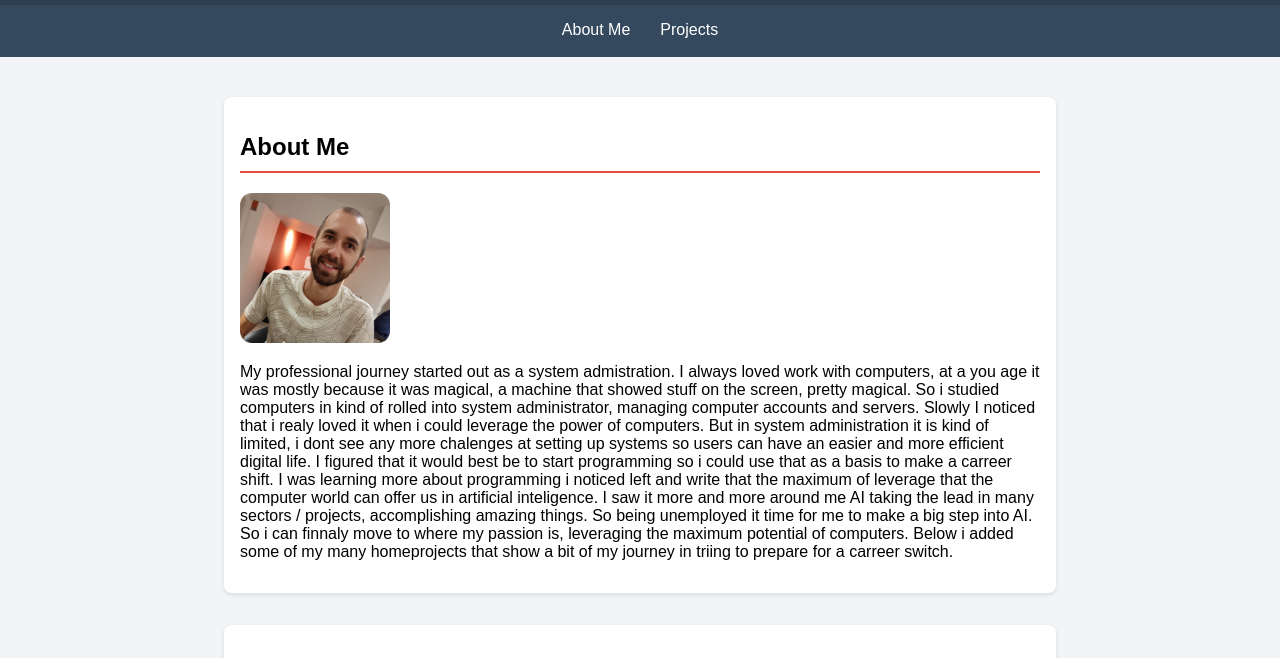
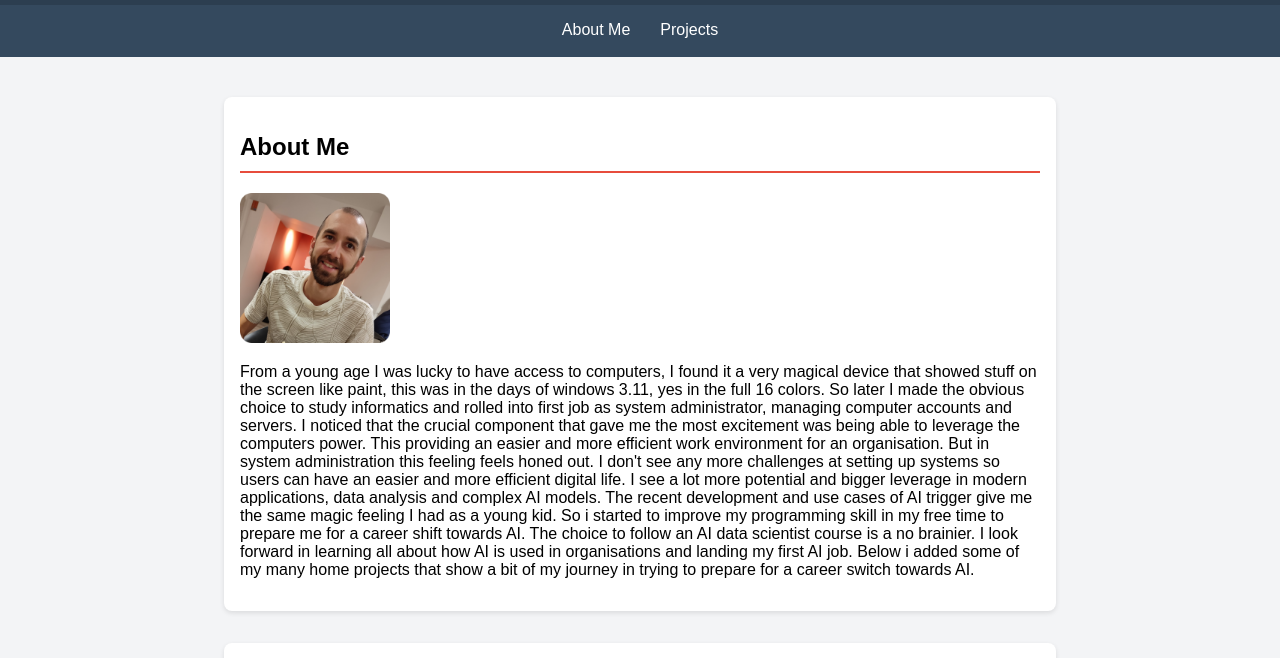
Before and after one commit to GerritGeeraerts/becode, a plain HTML site: page index.html in a window 1280 px wide. Shown: the part 95-753 px from the top of the page. Drawn offline with Linux system fonts and the light colour scheme.

Commit message:
Update index.html

```diff
--- a/index.html
+++ b/index.html
@@ -107,7 +107,7 @@
     <section id="about-me">
         <h2>About Me</h2>
         <img src="./self.png" alt="self.me" width="150">
-        <p>My professional journey started out as a system admistration. I always loved work with computers, at a you age it was mostly because it was magical, a machine that showed stuff on the screen, pretty magical. So i studied computers in kind of rolled into system administrator, managing computer accounts and servers. Slowly I noticed that i realy loved it when i could leverage the power of computers. But in system administration it is kind of limited, i dont see any more chalenges at setting up systems so users can have an easier and more efficient digital life. I figured that it would best be to start programming so i could use that as a basis to make a carreer shift. I was learning more about programming i noticed left and write that the maximum of leverage that the computer world can offer us in artificial inteligence. I saw it more and more around me AI taking the lead in many sectors / projects, accomplishing amazing things. So being unemployed it time for me to make a big step into AI. So i can finnaly move to where my passion is, leveraging the maximum potential of computers. Below i added some of my many homeprojects that show a bit of my journey in triing to prepare for a carreer switch.</p>
+        <p>From a young age I was lucky to have access to computers, I found it a very magical device that showed stuff on the screen like paint, this was in the days of windows 3.11, yes in the full 16 colors. So later I made the obvious choice to study informatics and rolled into first job as system administrator, managing computer accounts and servers. I noticed that the crucial component that gave me the most excitement was being able to leverage the computers power. This providing an easier and more efficient work environment for an organisation. But in system administration this feeling feels honed out. I don't see any more challenges at setting up systems so users can have an easier and more efficient digital life. I see a lot more potential and bigger leverage in modern applications, data analysis and complex AI models. The recent development and use cases of AI trigger give me the same magic feeling I had as a young kid. So i started to improve my programming skill in my free time to prepare me for a career shift towards AI. The choice to follow an AI data scientist course is a no brainier. I look forward in learning all about how AI is used in organisations and landing my first AI job. Below i added some of my many home projects that show a bit of my journey in trying to prepare for a career switch towards AI.</p>
     </section>
     <section id="projects">
         <h2>Some of my home projects</h2>
```
